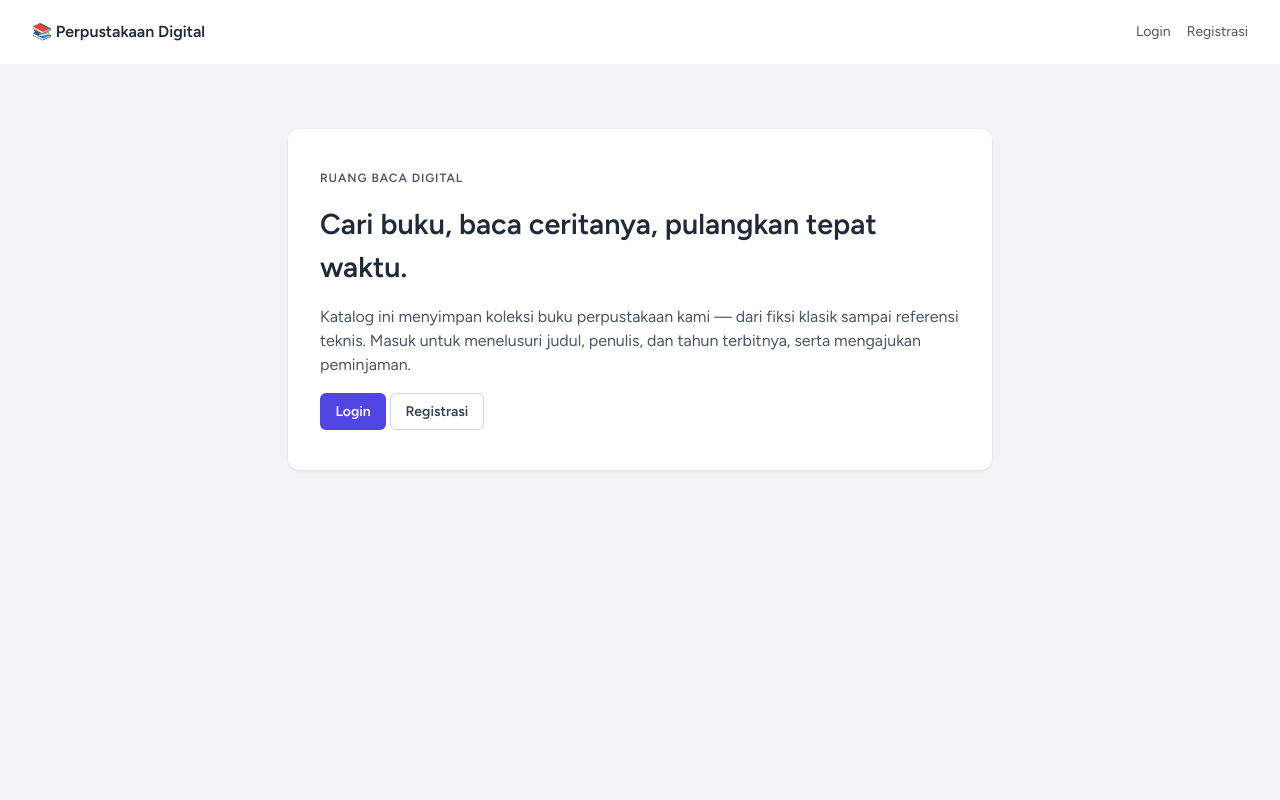
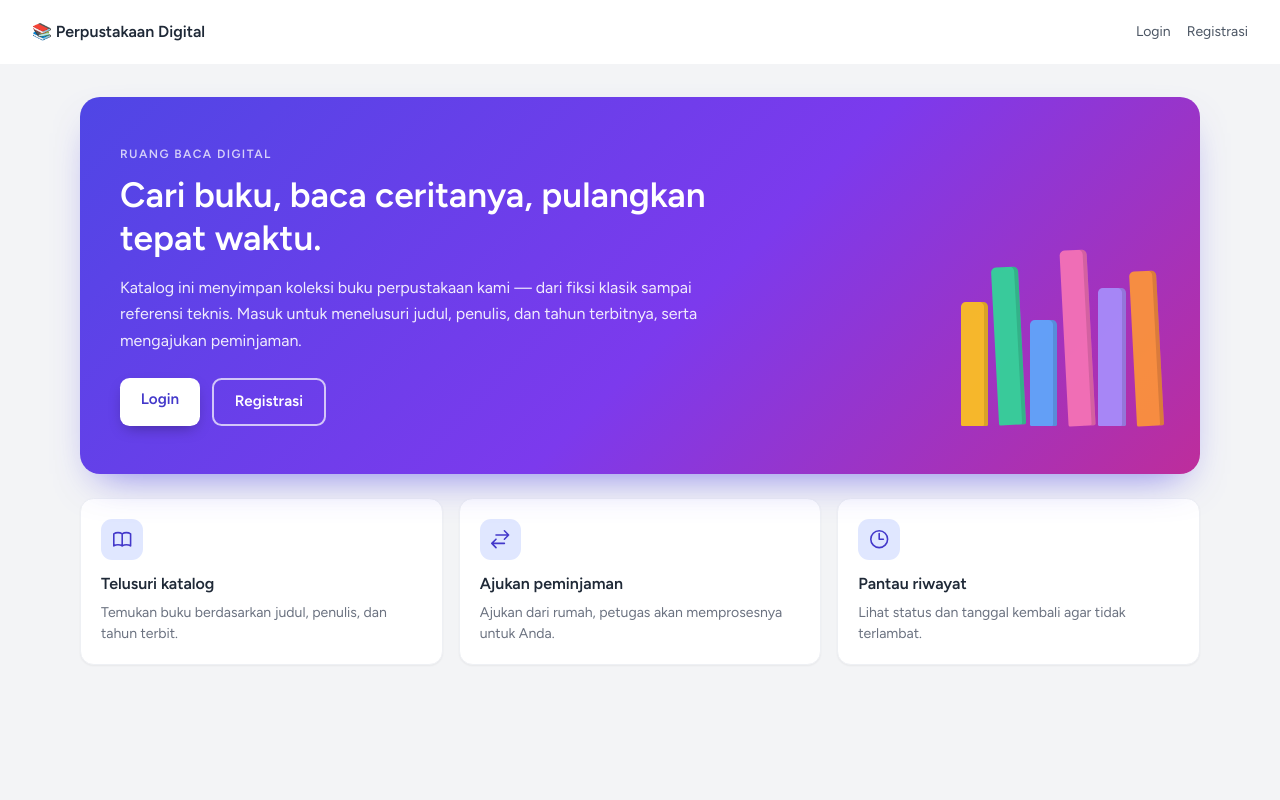
Before and after one commit to merinasagala03-star/PerpustakaanDigital, a Laravel app: page / in a window 1280 px wide. Run offline with Laravel 12, Linux system fonts and the light colour scheme; style sheets or scripts are compiled from the project's sources; parts of the project's set-up code (start-up, migrations or seed data) failed here and were passed over.

Commit message:
UI: percantik halaman beranda (hero gradien, rak buku, kartu fitur)

```diff
--- a/resources/css/app.css
+++ b/resources/css/app.css
@@ -137,4 +137,28 @@
     .halaman .menu-kartu a:hover { transform: translateY(-2px); border-color: #a5b4fc; box-shadow: 0 8px 18px -8px rgb(79 70 229 / .35); }
     .menu-kartu .ikon { width: 1.6rem; height: 1.6rem; color: #4f46e5; margin-bottom: .35rem; }
     .menu-kartu span { color: #6b7280; font-size: .82rem; }
+
+    /* ===== Beranda ===== */
+    .home-hero { position: relative; overflow: hidden; display: flex; justify-content: space-between; align-items: flex-end; gap: 2rem; padding: 3rem 2.5rem; border-radius: 1.25rem; color: #fff;
+        background: linear-gradient(135deg, #4f46e5 0%, #7c3aed 55%, #db2777 120%); box-shadow: 0 18px 40px -18px rgb(79 70 229 / .7); }
+    .home-hero__teks { max-width: 38rem; position: relative; z-index: 1; }
+    .home-hero .home-hero__kicker { text-transform: uppercase; letter-spacing: .12em; font-size: .75rem; font-weight: 700; color: rgb(255 255 255 / .75); margin: 0; }
+    .home-hero h2 { font-size: 2.2rem; line-height: 1.2; font-weight: 800; margin: .6rem 0 1rem; color: #fff; }
+    .home-hero p { color: rgb(255 255 255 / .9); line-height: 1.65; }
+    .home-hero__aksi { display: flex; flex-wrap: wrap; gap: .75rem; margin-top: 1.5rem; }
+    .halaman .btn-hero { display: inline-block; padding: .65rem 1.3rem; border-radius: .6rem; font-weight: 700; font-size: .95rem; text-decoration: none; transition: transform .15s, box-shadow .15s; }
+    .halaman .btn-hero:hover { transform: translateY(-2px); }
+    .halaman .btn-hero--utama { background: #fff; color: #4338ca; box-shadow: 0 6px 16px -6px rgb(0 0 0 / .4); }
+    .halaman .btn-hero--garis { border: 2px solid rgb(255 255 255 / .7); color: #fff; }
+    .halaman .btn-hero--garis:hover { background: rgb(255 255 255 / .15); }
+    .home-hero__rak { display: flex; align-items: flex-end; gap: .45rem; height: 11rem; opacity: .95; }
+    .home-hero__rak span { display: block; width: 1.7rem; height: var(--t); background: var(--c); border-radius: .3rem .3rem .1rem .1rem; box-shadow: inset -4px 0 0 rgb(0 0 0 / .12); }
+    .home-hero__rak span:nth-child(even) { transform: rotate(-3deg); }
+    @media (max-width: 760px) { .home-hero { flex-direction: column; align-items: flex-start; padding: 2rem 1.5rem; } .home-hero h2 { font-size: 1.7rem; } .home-hero__rak { height: 6rem; } }
+    .home-fitur { display: grid; grid-template-columns: repeat(auto-fit, minmax(15rem, 1fr)); gap: 1rem; margin-top: 1.5rem; }
+    .home-fitur__kartu { display: flex; flex-direction: column; gap: .35rem; background: #fff; border: 1px solid #eef0f4; border-radius: .85rem; padding: 1.25rem; box-shadow: 0 1px 2px rgb(0 0 0 / .05); transition: transform .15s, box-shadow .15s; }
+    .home-fitur__kartu:hover { transform: translateY(-3px); box-shadow: 0 10px 20px -10px rgb(79 70 229 / .35); }
+    .home-fitur__kartu span:last-child { color: #6b7280; font-size: .88rem; }
+    .home-fitur__ikon { width: 2.6rem; height: 2.6rem; border-radius: .7rem; background: #e0e7ff; color: #4338ca; display: flex; align-items: center; justify-content: center; margin-bottom: .4rem; }
+    .home-fitur__ikon .ikon { width: 1.4rem; height: 1.4rem; }
 }
--- a/resources/views/home.blade.php
+++ b/resources/views/home.blade.php
@@ -3,8 +3,9 @@
 @section('title', 'Beranda')
 
 @section('content')
-    <section class="hero">
-        <p class="hero__kicker">Ruang Baca Digital</p>
+    <section class="home-hero">
+        <div class="home-hero__teks">
+            <p class="home-hero__kicker">Ruang Baca Digital</p>
             <h2>Cari buku, baca ceritanya, pulangkan tepat waktu.</h2>
             <p>
                 Katalog ini menyimpan koleksi buku perpustakaan kami — dari fiksi
@@ -12,14 +13,41 @@
                 penulis, dan tahun terbitnya, serta mengajukan peminjaman.
             </p>
 
+            <div class="home-hero__aksi">
                 @auth
-            <a href="{{ route('dashboard') }}" class="btn-primary">Buka Halaman Saya</a>
+                    <a href="{{ route('dashboard') }}" class="btn-hero btn-hero--utama">Buka Halaman Saya</a>
                     @can('lihat-daftar-buku')
-                <a href="{{ route('web.buku.index') }}" class="btn-sekunder btn-link">Daftar Buku</a>
+                        <a href="{{ route('web.buku.index') }}" class="btn-hero btn-hero--garis">Daftar Buku</a>
                     @endcan
                 @else
-            <a href="{{ route('login') }}" class="btn-primary">Login</a>
-            <a href="{{ route('register') }}" class="btn-sekunder btn-link">Registrasi</a>
+                    <a href="{{ route('login') }}" class="btn-hero btn-hero--utama">Login</a>
+                    <a href="{{ route('register') }}" class="btn-hero btn-hero--garis">Registrasi</a>
                 @endauth
+            </div>
+        </div>
+
+        <div class="home-hero__rak" aria-hidden="true">
+            <span style="--t: 70%; --c: #fbbf24"></span><span style="--t: 90%; --c: #34d399"></span>
+            <span style="--t: 60%; --c: #60a5fa"></span><span style="--t: 100%; --c: #f472b6"></span>
+            <span style="--t: 78%; --c: #a78bfa"></span><span style="--t: 88%; --c: #fb923c"></span>
+        </div>
     </section>
+
+    <div class="home-fitur">
+        <div class="home-fitur__kartu">
+            <span class="home-fitur__ikon"><x-ikon nama="buku" /></span>
+            <strong>Telusuri katalog</strong>
+            <span>Temukan buku berdasarkan judul, penulis, dan tahun terbit.</span>
+        </div>
+        <div class="home-fitur__kartu">
+            <span class="home-fitur__ikon"><x-ikon nama="pinjam" /></span>
+            <strong>Ajukan peminjaman</strong>
+            <span>Ajukan dari rumah, petugas akan memprosesnya untuk Anda.</span>
+        </div>
+        <div class="home-fitur__kartu">
+            <span class="home-fitur__ikon"><x-ikon nama="jam" /></span>
+            <strong>Pantau riwayat</strong>
+            <span>Lihat status dan tanggal kembali agar tidak terlambat.</span>
+        </div>
+    </div>
 @endsection
```
Lines whose indentation alone changed are shown as unchanged.
